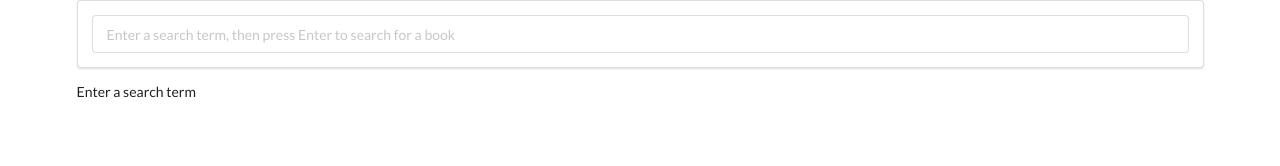
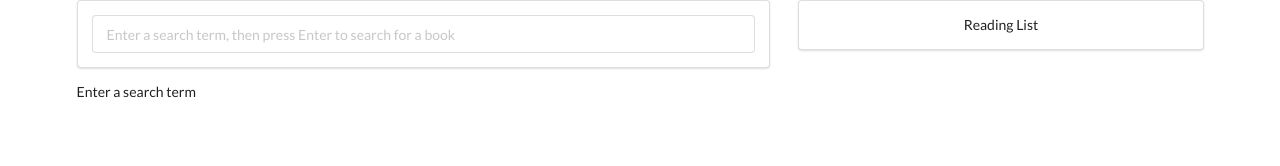
Before and after one commit to hhuang2088/booktube, a React (Create React App) app: page / in a window 1280 px wide. Shown: the top 166 px of the page. Built offline with nearby package versions, Linux system fonts and the light colour scheme.

Commit message:
Add ReadingList so user can save search results in a reading list

```diff
--- a/src/components/App.js
+++ b/src/components/App.js
@@ -2,14 +2,16 @@ import React from 'react';
 import googleBooks from 'apis/googleBooks';
 import Searchbar from 'components/Searchbar';
 import BookList from 'components/BookList';
+import ReadingList from 'components/ReadingList';
 
 class App extends React.Component {
   state = {
     books: [],
     readingList: [],
+    isReadingListShowing: false,
   };
 
-	addBookToReadingList = (book) => {
+  addBookToReadingList = book => {
     const newReadingList = this.state.readingList;
 
     newReadingList.push(book);
@@ -17,26 +19,54 @@ class App extends React.Component {
     console.log(this.state.readingList);
   };
 
-	onFormSubmit = async (term) => {
-		const response = await googleBooks.get('volumes',{
+  toggleReadingList = () => {
+    const { isReadingListShowing } = this.state;
+
+    if (isReadingListShowing) {
+      this.setState({ isReadingListShowing: false });
+    } else {
+      this.setState({ isReadingListShowing: true });
+    }
+  };
+
+  removeBookFromReadingList = bookToBeRemoved => {
+    const newReadingList = this.state.readingList.filter(book => {
+      return book !== bookToBeRemoved;
+    });
+
+    this.setState({ readingList: newReadingList });
+  };
+
+  onFormSubmit = async term => {
+    const response = await googleBooks.get('volumes', {
       params: {
-				q: term
-			}
-		})
-		this.setState({books: response.data.items});
+        q: term,
+      },
+    });
+    this.setState({ books: response.data.items });
   };
 
   render() {
     return (
-			<div className="ui container">
-				<Searchbar onFormSubmit={this.onFormSubmit}/>
+      <div className="ui grid container">
+        <div className="row">
+          <div className="ten wide column">
+            <Searchbar onFormSubmit={this.onFormSubmit} />
 						<BookList
               books={this.state.books}
               addBookToReadingList={this.addBookToReadingList}
             />
           </div>
-		)
-	};
+          <div className="six wide column">
+            <ReadingList
+              readingList={this.state.readingList}
+              removeBookFromReadingList={this.removeBookFromReadingList}
+            />
+          </div>
+        </div>
+      </div>
+    );
+  }
 }
 
 export default App;
--- /dev/null
+++ b/src/components/ReadingItem.js
@@ -0,0 +1,16 @@
+import React from 'react';
+
+const ReadingItem = ({ book, removeBookFromReadingList }) => {
+  const onButtonClick = (event) => {
+    event.preventDefault();
+    removeBookFromReadingList(book);
+  }
+  return (
+    <div>
+      <a href={book.infoLink}>{book.title}</a>
+      <button onClick={onButtonClick}>Remove</button>
+    </div>
+  );
+};
+
+export default ReadingItem;
--- /dev/null
+++ b/src/components/ReadingList.js
@@ -0,0 +1,24 @@
+import React from 'react';
+import ReadingItem from './ReadingItem';
+
+const ReadingList = ({ readingList, removeBookFromReadingList }) => {
+  const renderReadingItems = () => {
+    return readingList.map(book => {
+      return (
+        <ReadingItem
+          book={book}
+          removeBookFromReadingList={removeBookFromReadingList}
+        />
+      );
+    });
+  };
+
+  return (
+    <div>
+      <div className="ui center aligned segment">Reading List</div>
+      {renderReadingItems()}
+    </div>
+  );
+};
+
+export default ReadingList;
```
Lines whose indentation alone changed are shown as unchanged.
